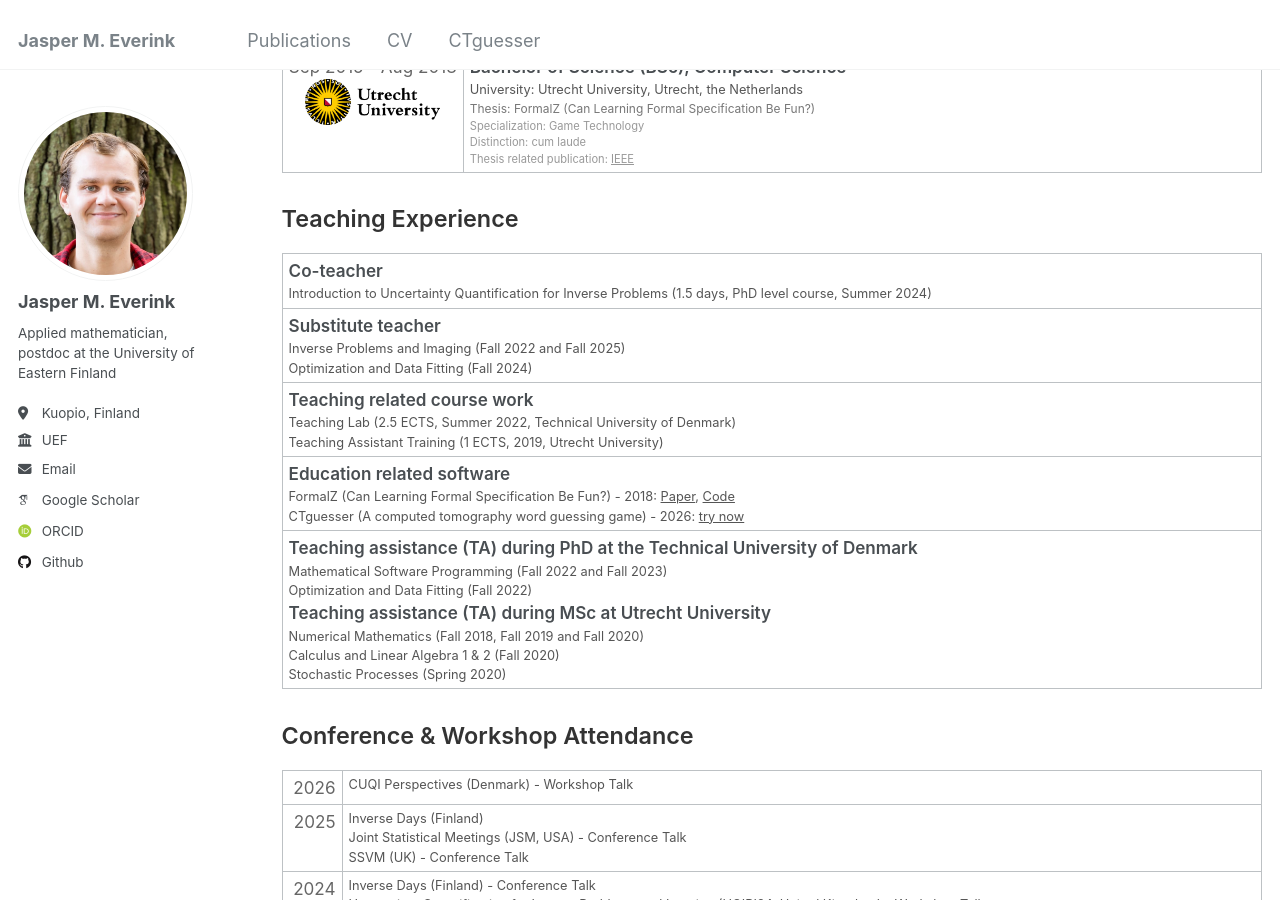
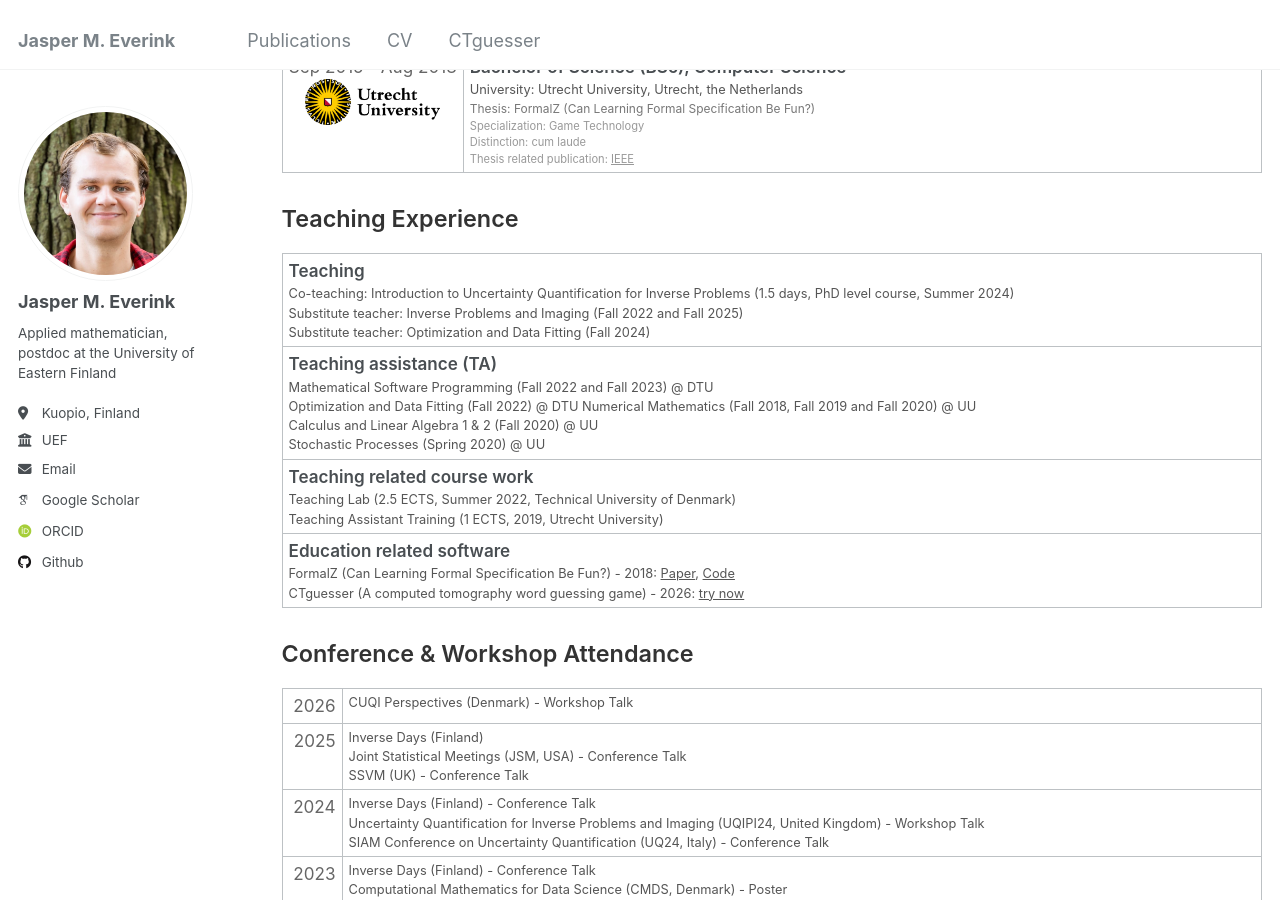
Before and after one commit to jeverink/jeverink.github.io, a Jekyll site: the page built from _pages/cv.md, in a window 1280 px wide and 900 px high, scrolled down 737 px. Built offline with Jekyll 4.4.1, drawn with Linux system fonts in a browser that asks for light colours; some web fonts are replaced.

Commit message:
CV cleanup

```diff
--- a/_pages/cv.md
+++ b/_pages/cv.md
@@ -354,17 +354,23 @@ redirect_from:
     <tbody>
       <tr>
         <td>
-          <div class="pub-title">Co-teacher</div>
+          <div class="pub-title">Teaching</div>
           <div class="pub-authors">
-            Introduction to Uncertainty Quantification for Inverse Problems (1.5 days, PhD level course, Summer 2024)</div>
+            Co-teaching: Introduction to Uncertainty Quantification for Inverse Problems (1.5 days, PhD level course, Summer 2024)<br>
+            Substitute teacher: Inverse Problems and Imaging (Fall 2022 and Fall 2025)<br>
+            Substitute teacher: Optimization and Data Fitting (Fall 2024)</div>
         </td>
       </tr>
       <tr>
         <td>
-          <div class="pub-title">Substitute teacher</div>
+          <div class="pub-title">Teaching assistance (TA)</div>
           <div class="pub-authors">
-            Inverse Problems and Imaging (Fall 2022 and Fall 2025)<br>
-            Optimization and Data Fitting (Fall 2024)</div>
+            Mathematical Software Programming (Fall 2022 and Fall 2023)  @ DTU<br>
+            Optimization and Data Fitting (Fall 2022) @ DTU
+            Numerical Mathematics (Fall 2018, Fall 2019 and Fall 2020) @ UU<br>
+            Calculus and Linear Algebra 1 & 2 (Fall 2020) @ UU<br>
+            Stochastic Processes (Spring 2020) @ UU
+          </div>
         </td>
       </tr>
       <tr>
@@ -380,21 +386,6 @@ redirect_from:
           <div class="pub-title">Education related software</div>
           <div class="pub-authors">FormalZ (Can Learning Formal Specification Be Fun?) - 2018: <a href="https://ieeexplore.ieee.org/abstract/document/8802100">Paper</a>, <a href="https://github.com/FormalZ">Code</a><br>
            CTguesser (A computed tomography word guessing game) - 2026: <a href="https://jeverink.github.io/other/CTguesser/">try now</a>
-          </div>
-        </td>
-      </tr>
-      <tr>
-        <td>
-          <div class="pub-title">Teaching assistance (TA) during PhD at the Technical University of Denmark</div>
-          <div class="pub-authors">
-            Mathematical Software Programming (Fall 2022 and Fall 2023)<br>
-            Optimization and Data Fitting (Fall 2022)
-          </div>
-          <div class="pub-title">Teaching assistance (TA) during MSc at Utrecht University</div>
-          <div class="pub-authors">
-            Numerical Mathematics (Fall 2018, Fall 2019 and Fall 2020)<br>
-            Calculus and Linear Algebra 1 & 2 (Fall 2020)<br>
-            Stochastic Processes (Spring 2020)
           </div>
         </td>
       </tr>
```
